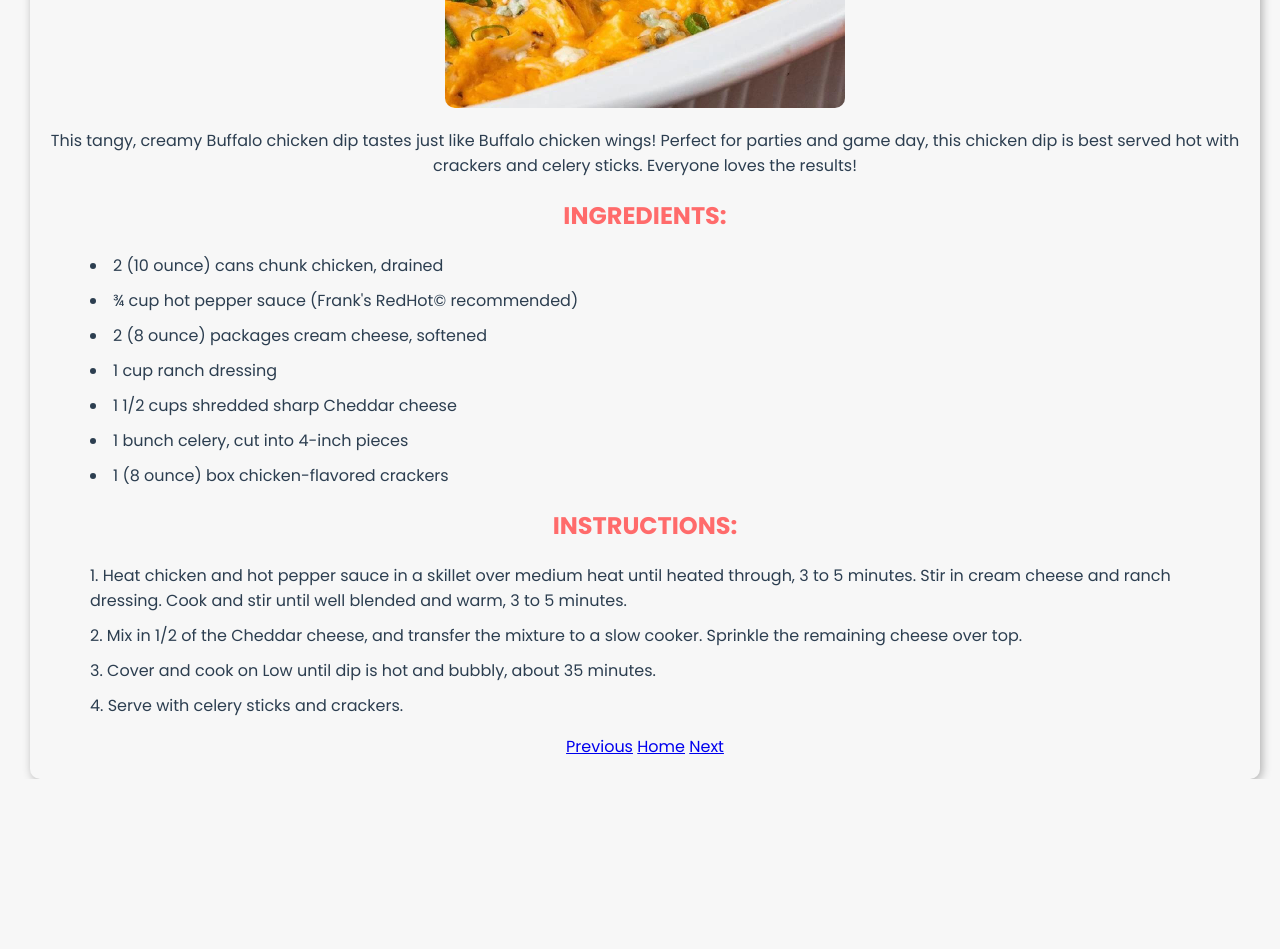
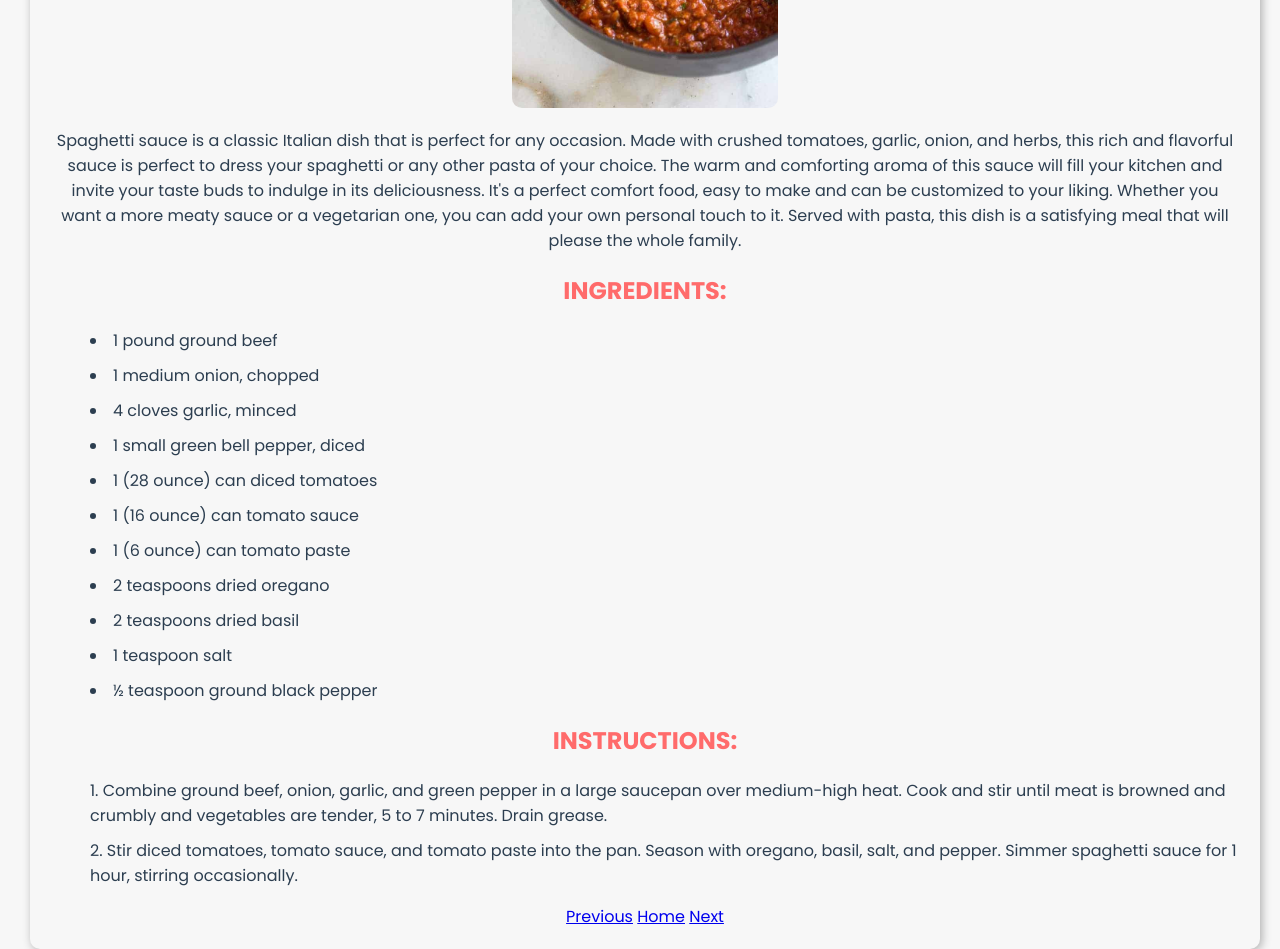
Before and after one commit to ljrobison/odin-recipes, a plain HTML site: page recipes/spaghetti-sauce.html in a window 1280 px wide. Shown: the part 420-1369 px from the top of the page. Before the commit the page ends 1199 px from the top, so only its background shows below. Drawn offline with Linux system fonts and the light colour scheme.

Commit message:
Finished HTML for spaghetti sauce page.

```diff
--- a/recipes/spaghetti-sauce.html
+++ b/recipes/spaghetti-sauce.html
@@ -6,47 +6,53 @@
     <meta name="viewport" content="width=device-width, initial-scale=1.0" />
 
     <link rel="stylesheet" href="../style/styles.css" />
-    <title>Buffalo Chicken Dip</title>
+    <title>Homemade Spaghetti Sauce</title>
   </head>
   <body class="container">
     <div class="recipe-card">
-      <h1>Buffalo Chicken Dip</h1>
-      <img src="../images/buffalo-chicken-dip.jpg" alt="Lasagna" / width="400"
-      height="400" class="center">
+      <h1>Homemade Spaghetti Sauce</h1>
+      <img src="../images/spaghetti.jpg" alt="Finsihed meal." class="center" />
       <p>
-        This tangy, creamy Buffalo chicken dip tastes just like Buffalo chicken
-        wings! Perfect for parties and game day, this chicken dip is best served
-        hot with crackers and celery sticks. Everyone loves the results!
+        Spaghetti sauce is a classic Italian dish that is perfect for any
+        occasion. Made with crushed tomatoes, garlic, onion, and herbs, this
+        rich and flavorful sauce is perfect to dress your spaghetti or any other
+        pasta of your choice. The warm and comforting aroma of this sauce will
+        fill your kitchen and invite your taste buds to indulge in its
+        deliciousness. It's a perfect comfort food, easy to make and can be
+        customized to your liking. Whether you want a more meaty sauce or a
+        vegetarian one, you can add your own personal touch to it. Served with
+        pasta, this dish is a satisfying meal that will please the whole family.
       </p>
       <h2>Ingredients:</h2>
       <ul>
-        <li>2 (10 ounce) cans chunk chicken, drained</li>
-        <li>¾ cup hot pepper sauce (Frank's RedHot&copy recommended)</li>
-        <li>2 (8 ounce) packages cream cheese, softened</li>
-        <li>1 cup ranch dressing</li>
-        <li>1 1/2 cups shredded sharp Cheddar cheese</li>
-        <li>1 bunch celery, cut into 4-inch pieces</li>
-        <li>1 (8 ounce) box chicken-flavored crackers</li>
+        <li>1 pound ground beef</li>
+        <li>1 medium onion, chopped</li>
+        <li>4 cloves garlic, minced</li>
+        <li>1 small green bell pepper, diced</li>
+        <li>1 (28 ounce) can diced tomatoes</li>
+        <li>1 (16 ounce) can tomato sauce</li>
+        <li>1 (6 ounce) can tomato paste</li>
+        <li>2 teaspoons dried oregano</li>
+        <li>2 teaspoons dried basil</li>
+        <li>1 teaspoon salt</li>
+        <li>½ teaspoon ground black pepper</li>
       </ul>
       <h2>Instructions:</h2>
       <ol>
         <li>
-          Heat chicken and hot pepper sauce in a skillet over medium heat until
-          heated through, 3 to 5 minutes. Stir in cream cheese and ranch
-          dressing. Cook and stir until well blended and warm, 3 to 5 minutes.
+          Combine ground beef, onion, garlic, and green pepper in a large
+          saucepan over medium-high heat. Cook and stir until meat is browned
+          and crumbly and vegetables are tender, 5 to 7 minutes. Drain grease.
         </li>
         <li>
-          Mix in 1/2 of the Cheddar cheese, and transfer the mixture to a slow
-          cooker. Sprinkle the remaining cheese over top.
+          Stir diced tomatoes, tomato sauce, and tomato paste into the pan.
+          Season with oregano, basil, salt, and pepper. Simmer spaghetti sauce
+          for 1 hour, stirring occasionally.
         </li>
-        <li>
-          Cover and cook on Low until dip is hot and bubbly, about 35 minutes.
-        </li>
-        <li>Serve with celery sticks and crackers.</li>
       </ol>
-      <a href="../recipes/spaghetti-sauce.html">Previous</a>
+      <a href="../recipes/shepards-pie.html">Previous</a>
       <a href="../index.html">Home</a>
-      <a href="../recipes/chili.html">Next</a>
+      <a href="../recipes/buffalo-chicken-dip.html">Next</a>
     </div>
   </body>
 </html>
```
Also changed, not shown: recipes/shepards-pie.html (+2 -2 lines).
